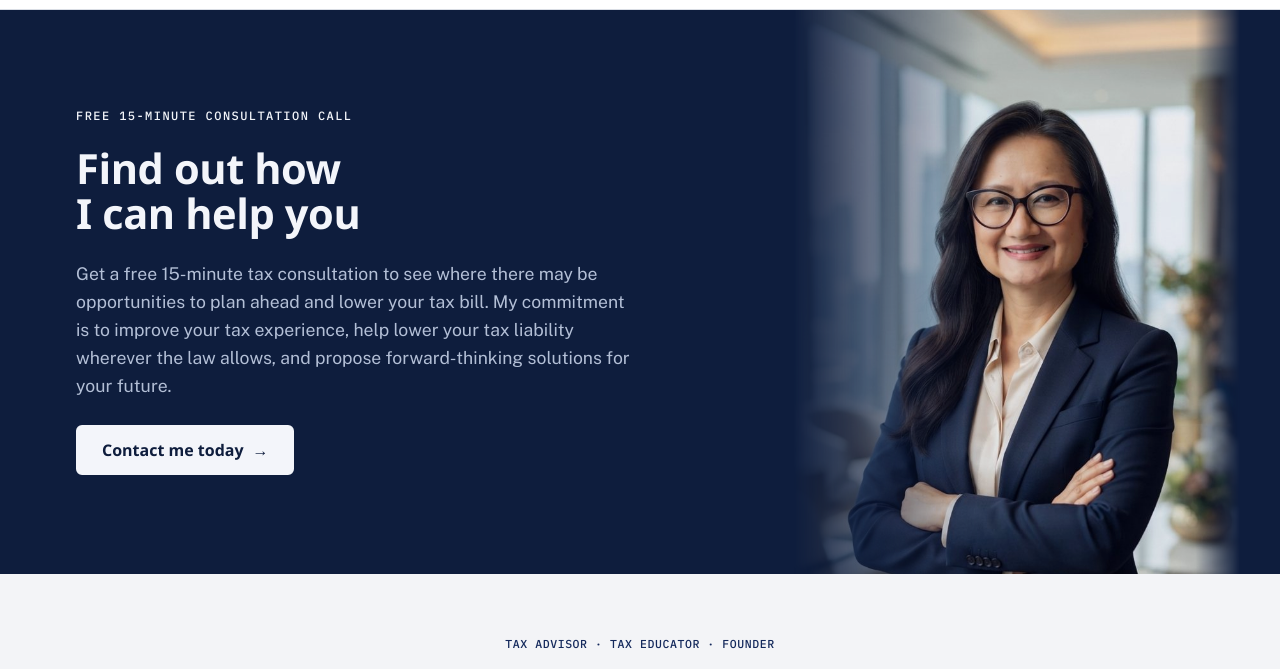
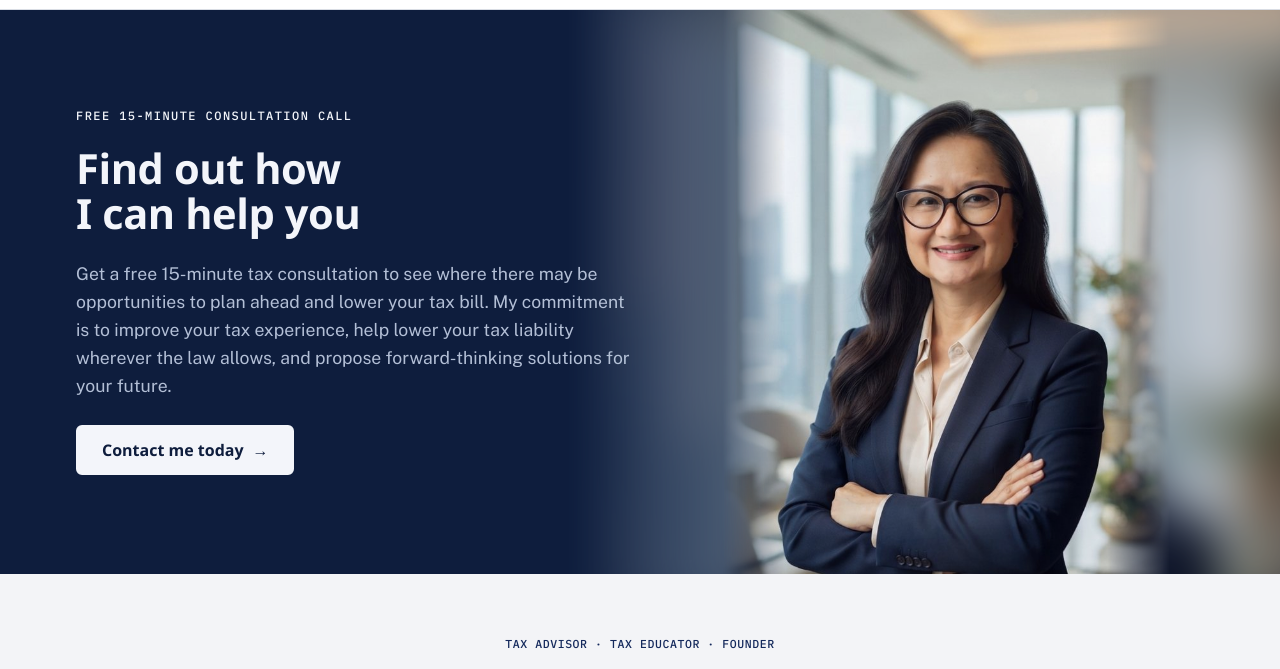
Before and after one commit to aitechphyre/the-tax-files-advisory, a plain HTML site: page index.html in a window 1280 px wide. Shown: the part 90-759 px from the top of the page. Drawn offline with nearby package versions, Linux system fonts and the light colour scheme; a web font is replaced by a local one.

Commit message:
Fill banner right side with photo backdrop on wide screens
Co-Authored-By: Claude Sonnet 5.5 <noreply@anthropic.com>
Claude-Session: https://claude.ai/code/session_019eS2Gt2z94qfohzt4BmGTu

```diff
--- a/index.html
+++ b/index.html
@@ -145,7 +145,9 @@ section.block{padding-block:80px}
 .banner{overflow:hidden}
 .banner .bn-grid{display:block;position:static}
 .banner .bn-txt{display:grid;gap:24px;justify-items:start;max-width:min(600px,54%)}
-.banner .bn-ph{position:absolute;right:max(0px,calc(50% - 600px));top:0;height:100%;width:min(46%,447px);object-fit:cover;object-position:50% 14%;display:block;opacity:.92;-webkit-mask-image:linear-gradient(to right,transparent 0,#000 42%,#000 90%,transparent 100%);mask-image:linear-gradient(to right,transparent 0,#000 42%,#000 90%,transparent 100%)}
+.banner .bn-bg{display:none}
+.banner .bn-ph{position:absolute;right:0;top:0;height:100%;width:min(46%,447px);object-fit:cover;object-position:50% 14%;display:block;opacity:.92;-webkit-mask-image:linear-gradient(to right,transparent 0,#000 42%,#000 90%,transparent 100%);mask-image:linear-gradient(to right,transparent 0,#000 42%,#000 90%,transparent 100%)}
+@media(min-width:1200px){.banner .bn-bg{display:block;position:absolute;right:0;top:0;height:100%;width:52%;background:url(banner-photo.jpg) 50% 8%/cover no-repeat;filter:blur(22px) saturate(1.05);transform:scale(1.15);opacity:.8;-webkit-mask-image:linear-gradient(to right,transparent 0,#000 45%);mask-image:linear-gradient(to right,transparent 0,#000 45%)}.banner .bn-ph{right:calc(26% - 223px);-webkit-mask-image:linear-gradient(to right,transparent 0,#000 14%,#000 86%,transparent 100%);mask-image:linear-gradient(to right,transparent 0,#000 14%,#000 86%,transparent 100%)}}
 @media(min-width:861px){.banner{min-height:564px;display:flex;align-items:center}.banner .bn-grid{width:100%}}
 @media(max-width:860px){.banner .bn-txt{max-width:none}.banner .bn-ph{position:relative;right:auto;width:100%;height:240px;margin-top:28px;object-position:50% 14%;-webkit-mask-image:linear-gradient(to top,transparent 0,#000 45%);mask-image:linear-gradient(to top,transparent 0,#000 45%)}.banner .bn-grid{padding-bottom:0}.banner{padding-bottom:0}}
 .banner h2{max-width:20ch}
@@ -337,6 +339,7 @@ footer a{text-decoration:none}
     <p>Get a free 15-minute tax consultation to see where there may be opportunities to plan ahead and lower your tax bill. My commitment is to improve your tax experience, help lower your tax liability wherever the law allows, and propose forward-thinking solutions for your future.</p>
     <button class="btn light" type="button" data-open data-kind="call" data-topic="General consultation">Contact me today <span aria-hidden="true">&rarr;</span></button>
     </div>
+    <div class="bn-bg" aria-hidden="true"></div>
     <img class="bn-ph" src="banner-photo.jpg" alt="A tax advisor in a navy blazer" width="700" height="1254" loading="lazy">
   </div>
 </section>
```
Also changed, not shown: page.html (+4 -1 lines).
